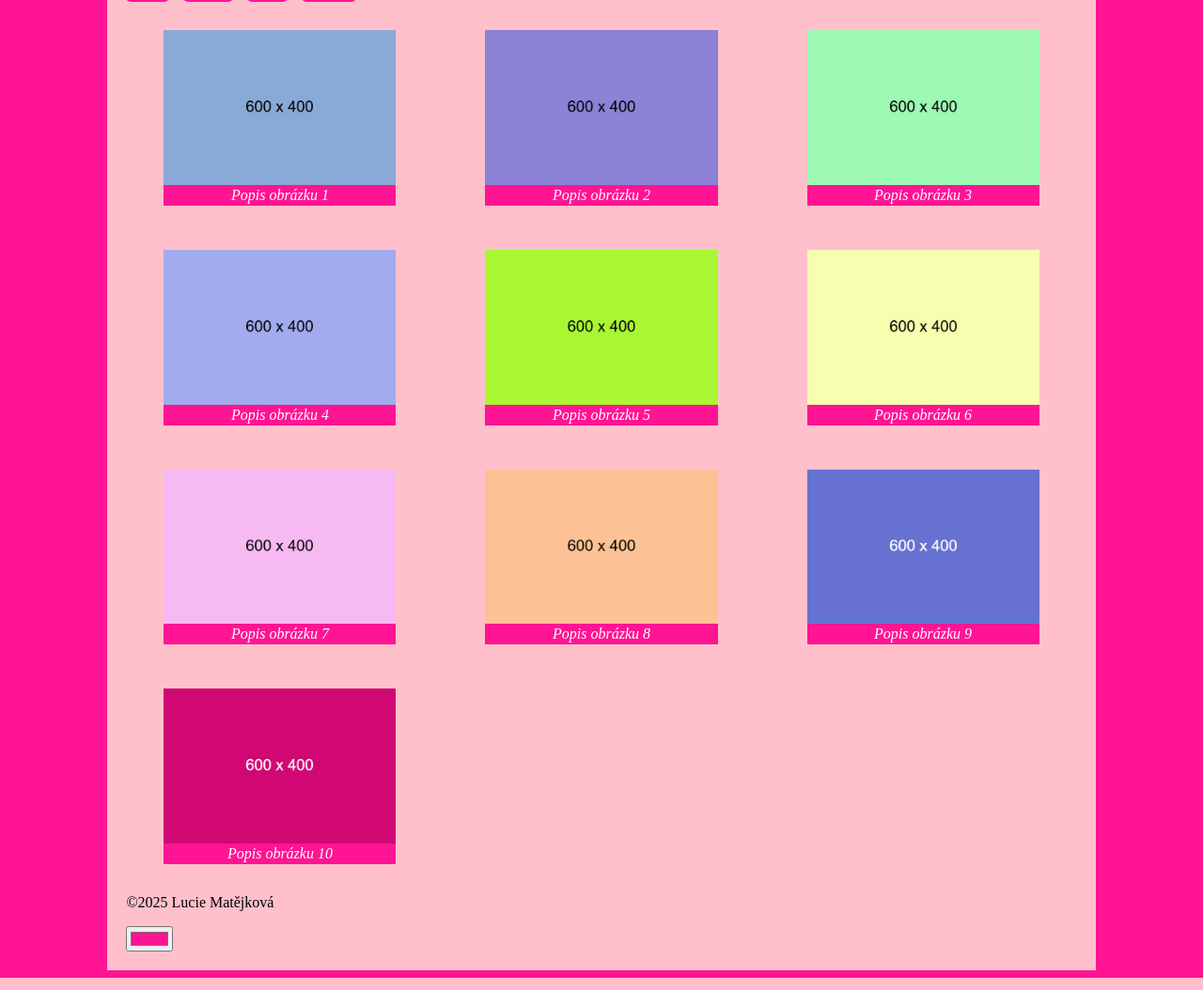
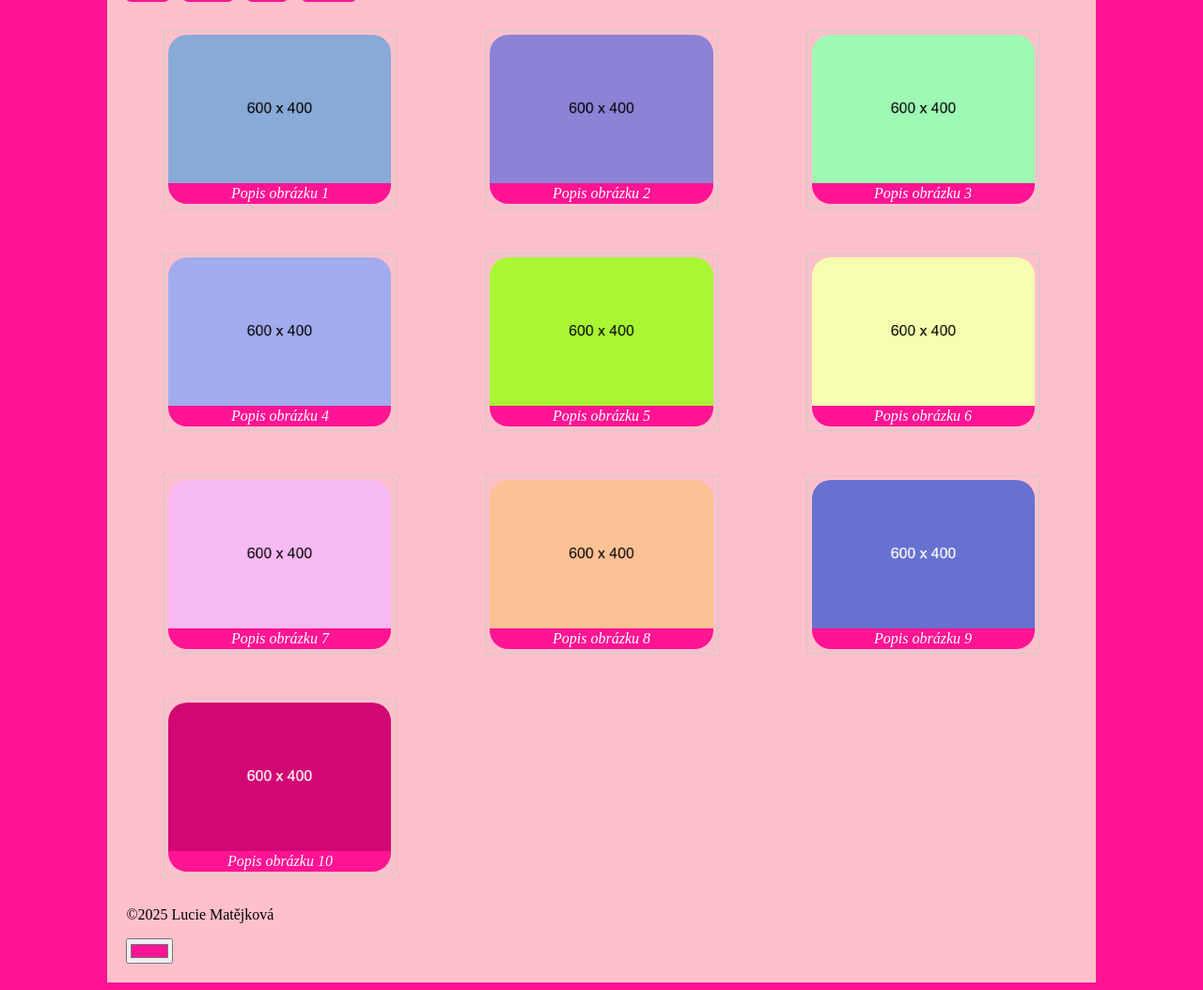
Before and after one commit to lmatejk/WA-2025-Matejkova-Lucie, a PHP site: page /gallery.html in a window 1280 px wide. Shown: the part 120-1174 px from the top of the page at 94% size. Run offline with PHP 8.4, Linux system fonts and the light colour scheme.

Commit message:
#2 gallery - update

```diff
--- a/Web01/styles/style.css
+++ b/Web01/styles/style.css
@@ -56,7 +56,7 @@ nav a:hover {
 
 .grid-container {
     display: grid;
-    grid-template-columns: auto auto;
+    /*grid-template-columns: auto auto;*/
     /*grid-template-columns: 1fr 2fr 1fr 1fr;*/
     grid-template-columns: repeat(auto-fit, minmax(250px,1fr));
     gap: 15px;
@@ -69,14 +69,25 @@ nav a:hover {
     font-style: italic;
     padding: 2px;
     text-align: center;
+    border-bottom-left-radius: 20px;
+    border-bottom-right-radius: 20px;
   }
 
   figure {
+   /* display: grid;*/
+    border: 1px #cccccc solid;
+    padding: 4px;
+    margin: auto;
     display: grid;
-
+    margin-top: 1em;
+    margin-bottom: 1em;
+    margin-left: 40px;
+    margin-right: 40px;
   }
 
   img {
     width: 100%;
     height: 100%;
+    border-top-left-radius: 20px;
+    border-top-right-radius: 20px;
   }
```
